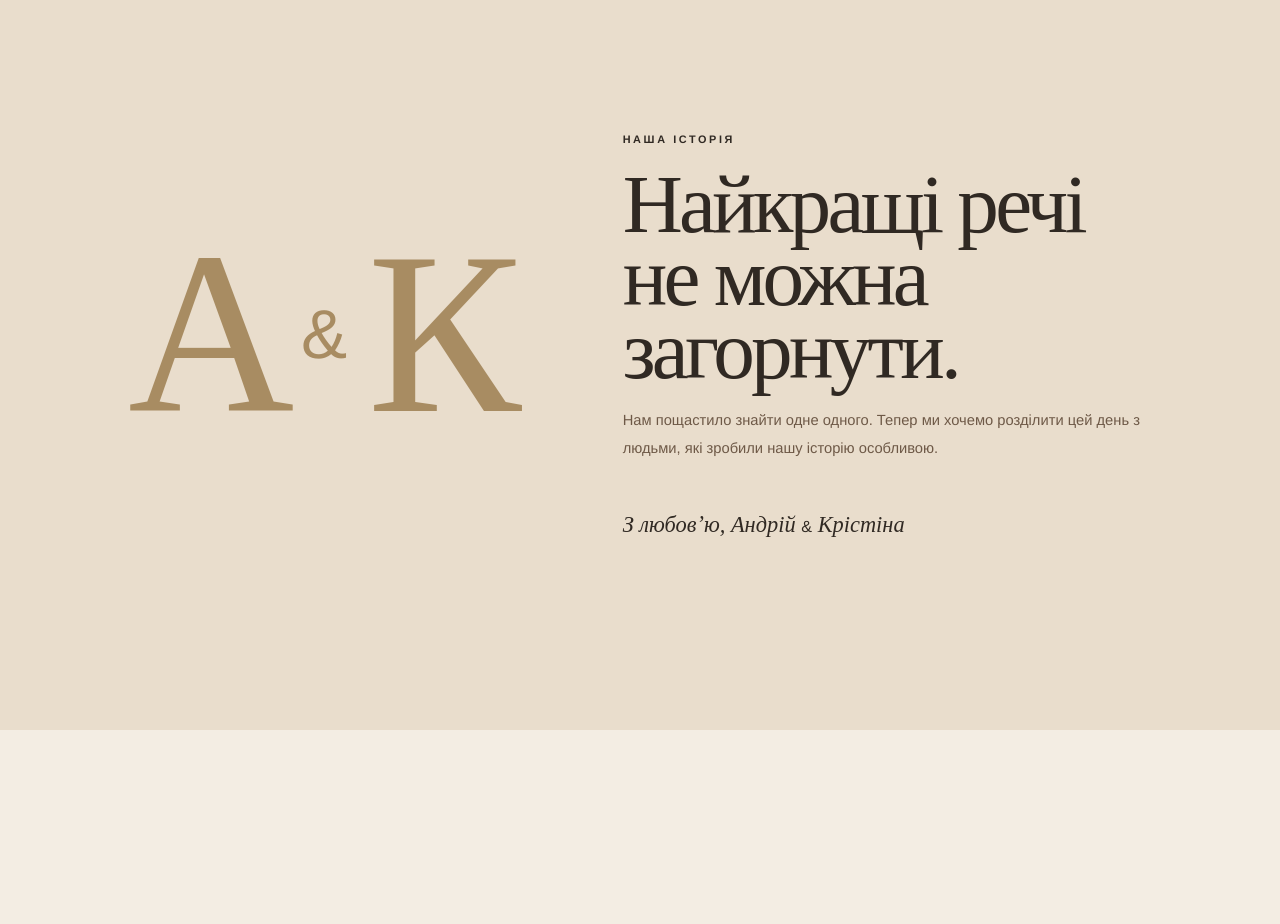
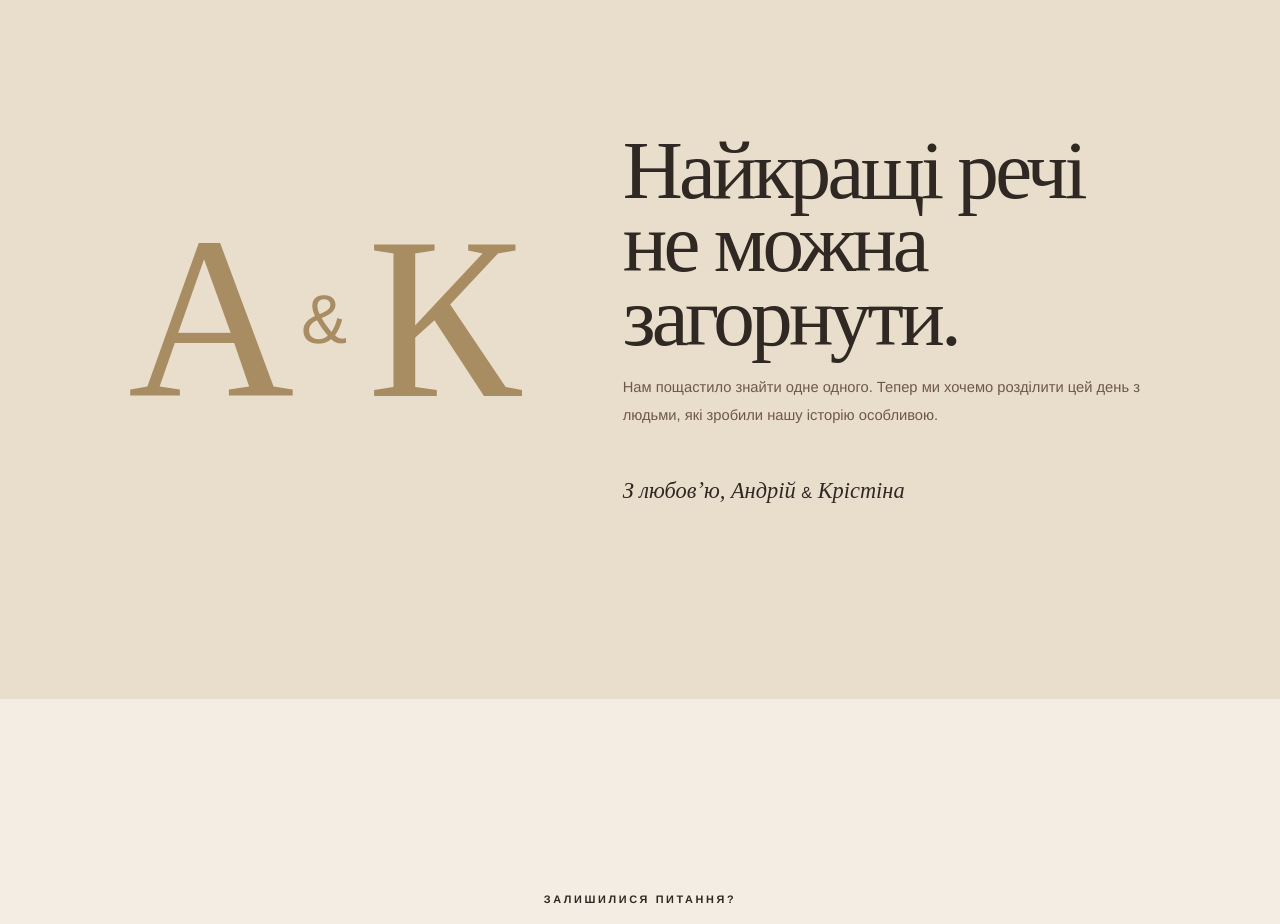
Before and after one commit to andriiriaboi/andrii-kristina-wedding-wishlist, a React (Vite) app: page / in a window 1280 px wide. Shown: the part 4040-4964 px from the top of the page. Built offline with nearby package versions, Linux system fonts and the light colour scheme.

Commit message:
change naming

```diff
--- a/src/components/Sections.tsx
+++ b/src/components/Sections.tsx
@@ -16,7 +16,7 @@ export function Story({ t, language }: { t: Translation; language: Language }) {
   const names = weddingConfig.couple[language];
   return <section className="story reveal" ref={ref}>
     <div className="story-mark" aria-hidden="true"><span>{weddingConfig.initials.first}</span><i>&</i><span>{weddingConfig.initials.second}</span></div>
-    <div><p className="eyebrow">{t.story.eyebrow}</p><h2>{t.story.title}</h2><p>{t.story.copy}</p><span className="story-signature">{t.story.sign} {names.name1}<i>&</i>{names.name2}</span></div>
+    <div><h2>{t.story.title}</h2><p>{t.story.copy}</p><span className="story-signature">{t.story.sign} {names.name1}<i>&</i>{names.name2}</span></div>
   </section>;
 }
 
--- a/src/i18n/translations.ts
+++ b/src/i18n/translations.ts
@@ -14,7 +14,7 @@ const uk = {
   },
   modal: { eur: 'ХОЧЕТЕ ПОДАРУВАТИ НАМ ЄВРО?', usd: 'ХОЧЕТЕ ПОДАРУВАТИ НАМ ДОЛАРИ?', money: 'Напишіть нам — ми надішлемо всі необхідні реквізити.', cryptoTitle: 'ПОТРІБНА АДРЕСА ГАМАНЦЯ?', crypto: 'Напишіть нам, щоб отримати адресу гаманця та обрати потрібну мережу.', carTitle: 'СЕРЙОЗНО? МИ ВЖЕ ВАС ЛЮБИМО.', car: 'Напишіть нам — обговоримо деталі 😏', villaTitle: 'ІСПАНІЯ ЧЕКАЄ 🇪🇸', villa: 'Якщо це не жарт — терміново напишіть нам.', telegram: 'НАПИСАТИ В TELEGRAM', whatsapp: 'НАПИСАТИ У WHATSAPP' },
   ranking: { eyebrow: 'БЕЗ ЖОДНОЇ УПЕРЕДЖЕНОСТІ', title: 'НАШ ОСОБИСТИЙ РЕЙТИНГ', items: ['EUR — однозначно так', 'USD', 'USDT / USDC', 'АВТО — ми не проти', 'ВІЛЛА В ІСПАНІЇ — ідеальний сценарій'], note: '«Цей рейтинг абсолютно неупереджений. Особливо перше місце.»' },
-  story: { eyebrow: 'НАША ІСТОРІЯ', title: 'Найкращі речі не можна загорнути.', copy: 'Нам пощастило знайти одне одного. Тепер ми хочемо розділити цей день з людьми, які зробили нашу історію особливою.', sign: 'З любовʼю,' },
+  story: { title: 'Найкращі речі не можна загорнути.', copy: 'Нам пощастило знайти одне одного. Тепер ми хочемо розділити цей день з людьми, які зробили нашу історію особливою.', sign: 'З любовʼю,' },
   contact: { eyebrow: 'ЗАЛИШИЛИСЯ ПИТАННЯ?', title: 'Напишіть нам.', copy: 'Ми з радістю підкажемо всі деталі — і будемо дуже чекати на зустріч.', telegram: 'TELEGRAM', whatsapp: 'WHATSAPP' },
   footer: { line: 'ЗРОБЛЕНО З ЛЮБОВʼЮ ТА ЛЕГКИМ НАТЯКОМ НА EUR', top: 'ДО ПОЧАТКУ' },
   egg1: '«Ми просто залишимо це тут 😏»', egg2: '«Так, ви правильно зрозуміли. EUR 😌»',
@@ -34,7 +34,7 @@ const en: typeof uk = {
   },
   modal: { eur: 'WANT TO GIFT US EURO?', usd: 'WANT TO GIFT US USD?', money: 'Contact us and we’ll send you all the payment details.', cryptoTitle: 'NEED THE WALLET ADDRESS?', crypto: 'Contact us to receive the wallet address and choose the preferred network.', carTitle: 'SERIOUSLY? WE ALREADY LOVE YOU.', car: 'Message us — let’s discuss the details 😏', villaTitle: 'SPAIN IS CALLING 🇪🇸', villa: 'If this isn’t a joke, message us immediately.', telegram: 'CONTACT ON TELEGRAM', whatsapp: 'CONTACT ON WHATSAPP' },
   ranking: { eyebrow: 'COMPLETELY UNBIASED', title: 'OUR PERSONAL RANKING', items: ['EUR — definitely yes', 'USD', 'USDT / USDC', 'CAR — we wouldn’t complain', 'VILLA IN SPAIN — dream scenario'], note: '“This ranking is completely unbiased. Especially the first place.”' },
-  story: { eyebrow: 'OUR STORY', title: 'The best things can’t be wrapped.', copy: 'We were lucky enough to find each other. Now we want to share this day with the people who made our story special.', sign: 'With love,' },
+  story: { title: 'The best things can’t be wrapped.', copy: 'We were lucky enough to find each other. Now we want to share this day with the people who made our story special.', sign: 'With love,' },
   contact: { eyebrow: 'STILL HAVE A QUESTION?', title: 'Let’s talk.', copy: 'We’ll happily share every detail — and we cannot wait to celebrate together.', telegram: 'TELEGRAM', whatsapp: 'WHATSAPP' },
   footer: { line: 'MADE WITH LOVE AND A VERY SUBTLE HINT ABOUT EUR', top: 'BACK TO TOP' },
   egg1: '“We’re just going to leave this here 😏”', egg2: '“Yes, you got the hint. EUR 😌”',
@@ -54,7 +54,7 @@ const ru: typeof uk = {
   },
   modal: { eur: 'ХОТИТЕ ПОДАРИТЬ НАМ ЕВРО?', usd: 'ХОТИТЕ ПОДАРИТЬ НАМ ДОЛЛАРЫ?', money: 'Напишите нам — мы отправим все необходимые реквизиты.', cryptoTitle: 'НУЖЕН АДРЕС КОШЕЛЬКА?', crypto: 'Напишите нам, чтобы получить адрес кошелька и выбрать подходящую сеть.', carTitle: 'СЕРЬЁЗНО? МЫ УЖЕ ВАС ЛЮБИМ.', car: 'Напишите нам — обсудим детали 😏', villaTitle: 'ИСПАНИЯ ЖДЁТ 🇪🇸', villa: 'Если это не шутка — срочно напишите нам.', telegram: 'НАПИСАТЬ В TELEGRAM', whatsapp: 'НАПИСАТЬ В WHATSAPP' },
   ranking: { eyebrow: 'АБСОЛЮТНО БЕСПРИСТРАСТНО', title: 'НАШ ЛИЧНЫЙ РЕЙТИНГ', items: ['EUR — однозначно да', 'USD', 'USDT / USDC', 'АВТОМОБИЛЬ — мы не против', 'ВИЛЛА В ИСПАНИИ — идеальный сценарий'], note: '«Этот рейтинг абсолютно непредвзятый. Особенно первое место.»' },
-  story: { eyebrow: 'НАША ИСТОРИЯ', title: 'Лучшие вещи нельзя завернуть.', copy: 'Нам повезло найти друг друга. Теперь мы хотим разделить этот день с людьми, которые сделали нашу историю особенной.', sign: 'С любовью,' },
+  story: { title: 'Лучшие вещи нельзя завернуть.', copy: 'Нам повезло найти друг друга. Теперь мы хотим разделить этот день с людьми, которые сделали нашу историю особенной.', sign: 'С любовью,' },
   contact: { eyebrow: 'ОСТАЛИСЬ ВОПРОСЫ?', title: 'Напишите нам.', copy: 'Мы с радостью подскажем все детали — и будем очень ждать нашей встречи.', telegram: 'TELEGRAM', whatsapp: 'WHATSAPP' },
   footer: { line: 'СДЕЛАНО С ЛЮБОВЬЮ И ЛЁГКИМ НАМЁКОМ НА EUR', top: 'В НАЧАЛО' },
   egg1: '«Мы просто оставим это здесь 😏»', egg2: '«Да, вы всё правильно поняли. EUR 😌»',
--- a/src/styles/global.css
+++ b/src/styles/global.css
@@ -33,7 +33,7 @@ main { opacity: 1; transition: opacity 190ms ease; }
 .header--scrolled { height: 62px; background: rgba(243,237,227,.82); border-color: rgba(78,62,49,.13); -webkit-backdrop-filter: blur(16px); backdrop-filter: blur(16px); }
 .monogram { font-family: var(--serif); font-size: 1.32rem; letter-spacing: .08em; }
 .monogram i { font-weight: 400; color: var(--accent); }
-.monogram i, .fallback-mark i, .hero-names i, .story-mark i, .footer-mark i { margin-inline: .14em; font-family: var(--sans); font-style: normal; font-weight: 300; letter-spacing: 0; }
+.monogram i, .fallback-mark i, .hero-names i, .footer-mark i { margin-inline: .14em; font-family: var(--sans); font-style: normal; font-weight: 300; letter-spacing: 0; }
 .languages span { display: inline-flex; align-items: center; }
 .languages button { appearance: none; padding: 8px 6px; border: 0; background: transparent; font-size: .65rem; letter-spacing: .18em; cursor: pointer; opacity: .5; transition: opacity .2s; }
 .languages button:hover, .languages button:focus-visible, .languages button.active { opacity: 1; }
@@ -110,8 +110,8 @@ main { opacity: 1; transition: opacity 190ms ease; }
 .reveal > * { transition: opacity .8s ease, transform .8s ease; }.ranking.reveal > *, .story.reveal > * { opacity: 0; transform: translateY(30px); }.ranking.is-revealed > *, .story.is-revealed > * { opacity: 1; transform: none; }
 
 .story { min-height: 760px; display: grid; grid-template-columns: .75fr 1.25fr; align-items: center; gap: 9vw; padding: clamp(100px, 15vw, 210px) clamp(24px, 10vw, 160px); background: var(--cream); }
-.story-mark { display: flex; align-items: center; justify-content: center; gap: clamp(14px, 1.6vw, 30px); color: var(--accent); font-family: var(--serif); font-size: clamp(7rem, 18vw, 17rem); line-height: .8; white-space: nowrap; }.story-mark span { display: block; letter-spacing: -.06em; }.story-mark i { display: block; flex: 0 0 auto; margin: 0; font-size: .3em; font-weight: 400; line-height: 1; }
-.story h2 { max-width: 790px; }.story > div:last-child > p:not(.eyebrow) { max-width: 620px; color: var(--brown); font-size: .92rem; line-height: 1.9; }.story-signature { display: inline-flex; align-items: baseline; margin-top: 34px; font-family: var(--serif); font-size: 1.4rem; font-style: italic; }.story-signature i { margin: 0 .35em; font-family: var(--sans); font-size: .72em; font-style: normal; font-weight: 300; }
+.story-mark { display: flex; align-items: center; justify-content: center; gap: clamp(14px, 1.6vw, 30px); color: var(--accent); font-family: var(--serif); font-size: clamp(7rem, 18vw, 17rem); line-height: .8; white-space: nowrap; }.story-mark span { display: block; letter-spacing: -.06em; }.story-mark i { display: block; flex: 0 0 auto; margin: 0; font-family: var(--sans); font-size: .3em; font-style: normal; font-weight: 300; line-height: 1; }
+.story h2 { max-width: 790px; margin-top: 0; }.story > div:last-child > p { max-width: 620px; color: var(--brown); font-size: .92rem; line-height: 1.9; }.story-signature { display: inline-flex; align-items: baseline; margin-top: 34px; font-family: var(--serif); font-size: 1.4rem; font-style: italic; }.story-signature i { margin: 0 .35em; font-family: var(--sans); font-size: .72em; font-style: normal; font-weight: 300; }
 
 .contact { padding: clamp(110px, 15vw, 210px) 24px; text-align: center; }.contact h2 { margin-bottom: 25px; }.contact > p:not(.eyebrow) { max-width: 500px; margin: 0 auto 45px; color: var(--brown); font-size: .9rem; line-height: 1.8; }.contact > div { display: flex; justify-content: center; gap: 12px; flex-wrap: wrap; }
 .contact-button { position: relative; min-width: 280px; display: grid; grid-template-columns: 1fr auto; align-items: center; gap: 8px 20px; padding: 19px 21px; border: 1px solid var(--ink); background: var(--ink); color: var(--ivory); text-align: left; font-size: .67rem; font-weight: 600; letter-spacing: .14em; transform: translate(var(--mx, 0), var(--my, 0)); transition: transform .2s, background .2s, color .2s; }.contact-button small { grid-column: 1; font-size: .65rem; font-weight: 300; letter-spacing: .04em; opacity: .65; }.contact-button span { grid-column: 2; grid-row: 1 / 3; font-size: 1.1rem; }.contact-button--light { background: transparent; color: var(--ink); }.contact-button:hover { background: var(--brown); color: var(--ivory); }
@@ -143,7 +143,7 @@ footer { display: grid; grid-template-columns: 1fr auto 1fr; align-items: end; p
   .hero { display: block; min-height: 100svh; color: #f5eee4; }
   .hero-visual { inset: 0; }.hero-visual::after { background: linear-gradient(0deg, rgba(34,27,22,.75), rgba(34,27,22,.1) 62%, rgba(34,27,22,.2)); }
   .hero-content { position: relative; z-index: 2; min-height: 100svh; display: flex; flex-direction: column; justify-content: flex-end; width: 100%; padding: 110px 24px 105px; }
-  .hero-names { font-size: clamp(4.5rem, 18vw, 7.5rem); }.hero-rule { background: #ddc79f; }.hero-sub { max-width: 570px; }
+  .hero-names { font-size: clamp(4.5rem, 18vw, 7.5rem); }.hero-names i { color: #f5eee4; font-size: .38em; text-shadow: 0 1px 12px rgba(24,19,15,.35); }.hero-rule { background: #ddc79f; }.hero-sub { max-width: 570px; }
   .scroll-indicator { color: #f4ecdf; }
   .gift--usd,.gift--usdt,.gift--usdc { grid-column: span 4; }
   .ranking { grid-template-columns: 1fr; }.ranking h2 { max-width: 750px; }
```
Also changed, not shown: 4 other files (tests, documents, lock files or other folders).
